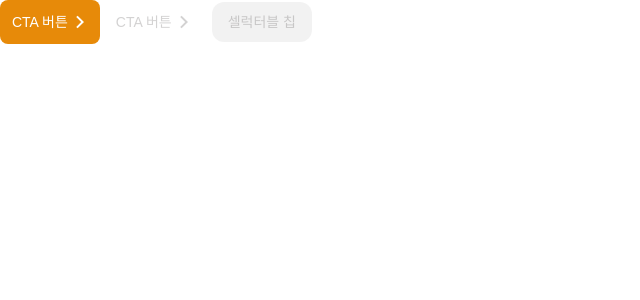
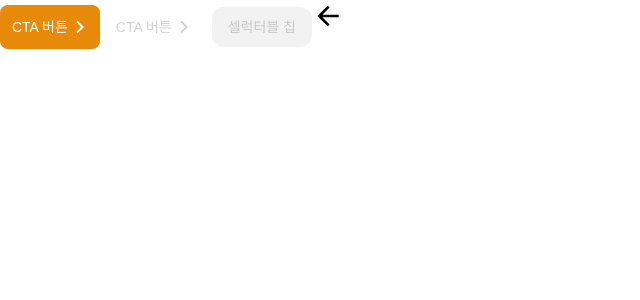
Before and after one commit to Cushion-Dev/Cushion-FE, a React (Vite) app: page / in a window 1280 px wide. Shown: the top 300 px of the page, without its empty margins (0-640 px from the left). Built offline with nearby package versions, Linux system fonts and the light colour scheme.

Commit message:
FEAT: icon button 구현

```diff
--- /dev/null
+++ b/src/components/common/button/IconButton.tsx
@@ -0,0 +1,52 @@
+import { styled } from 'styled-components';
+import { ReactComponent as BackIcon } from '../../../../public/assets/icon/arrow-left-line.svg';
+import { semantic } from '../../../styles/semantic';
+import IconInteraction from './IconInteraction';
+
+interface IconButtonProps {
+  type: 'cta' | 'default';
+  size: 'lg' | 'md' | 'sm';
+  disabled?: boolean;
+}
+
+function IconButton({ type, size, disabled = false }: IconButtonProps) {
+  const iconColor = colorHandler(type, disabled);
+  const iconSize = sizeHandler(size);
+
+  return (
+    <ButtonWrapper disabled={disabled}>
+      <IconInteraction disabled={disabled}></IconInteraction>
+      <BackIcon fill={iconColor} width={iconSize} height={iconSize}></BackIcon>
+    </ButtonWrapper>
+  );
+}
+
+const colorHandler = (
+  type: IconButtonProps['type'],
+  disabled: IconButtonProps['disabled']
+) => {
+  if (disabled) return `${semantic.light.object.transparent.disabled}`;
+  if (type === 'cta') return `${semantic.light.accent.solid.hero}`;
+  if (type === 'default') return `${semantic.light.object.solid.normal}`;
+};
+
+const sizeHandler = (size: IconButtonProps['size']) => {
+  switch (size) {
+    case 'lg':
+      return '32px';
+    case 'md':
+      return '24px';
+    case 'sm':
+      return '18px';
+    default:
+      return '18px';
+  }
+};
+
+const ButtonWrapper = styled.div<{ disabled: boolean }>`
+  position: relative;
+  display: inline-block;
+  ${({ disabled }) => (disabled ? 'cursor: not-allowed' : 'cursor: pointer')}
+`;
+
+export default IconButton;
--- /dev/null
+++ b/src/components/common/button/IconInteraction.tsx
@@ -0,0 +1,32 @@
+import { css, styled } from 'styled-components';
+import { semantic } from '../../../styles/semantic';
+
+interface IconProps {
+  disabled?: boolean;
+}
+
+function IconInteraction({ disabled = false }: IconProps) {
+  return <StyledInteraction disabled={disabled}></StyledInteraction>;
+}
+
+const StyledInteraction = styled.div<IconProps>`
+  position: absolute;
+  width: 100%;
+  height: 100%;
+  opacity: 0.05;
+
+  ${({ disabled }) =>
+    !disabled &&
+    css`
+      &:hover {
+        background: ${semantic.light.object.solid.hero};
+      }
+      &:active {
+        background: ${semantic.light.object.solid.hero};
+      }
+    `}
+
+  ${({ disabled }) => disabled && `pointer-events: none;`}
+`;
+
+export default IconInteraction;
--- a/src/components/common/button/icon/CheckIcon.tsx
+++ b/src/components/common/button/icon/CheckIcon.tsx
@@ -1,5 +1,5 @@
 import { css, styled } from 'styled-components';
-import { semantic } from '../../../styles/semantic';
+import { semantic } from '../../../../styles/semantic';
 
 interface CheckProps {
   disabled: string;
--- a/src/pages/App.tsx
+++ b/src/pages/App.tsx
@@ -2,6 +2,7 @@ import styled from 'styled-components';
 import { TYPO } from '../styles/typo';
 import Button from '../components/common/button/Button';
 import SelectButton from '../components/common/button/SelectButton';
+import IconButton from '../components/common/button/IconButton';
 
 const App = () => {
   return (
@@ -13,6 +14,7 @@ const App = () => {
         CTA 버튼
       </Button>
       <SelectButton disabled={true}>셀럭터블 칩</SelectButton>
+      <IconButton type='default' size='lg'></IconButton>
     </>
   );
 };
```
Also changed, not shown: public/assets/icon/arrow-left-line.svg (added).
